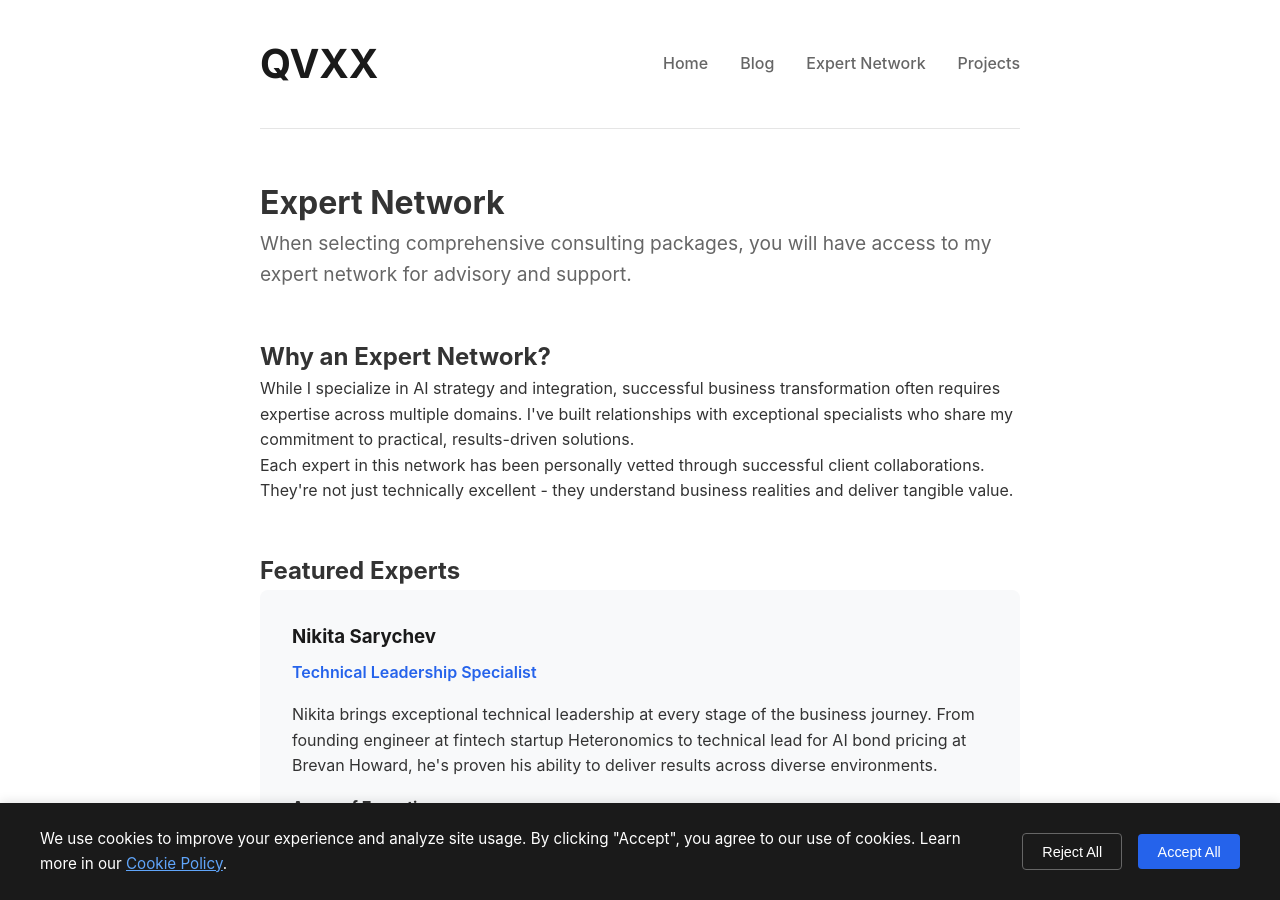
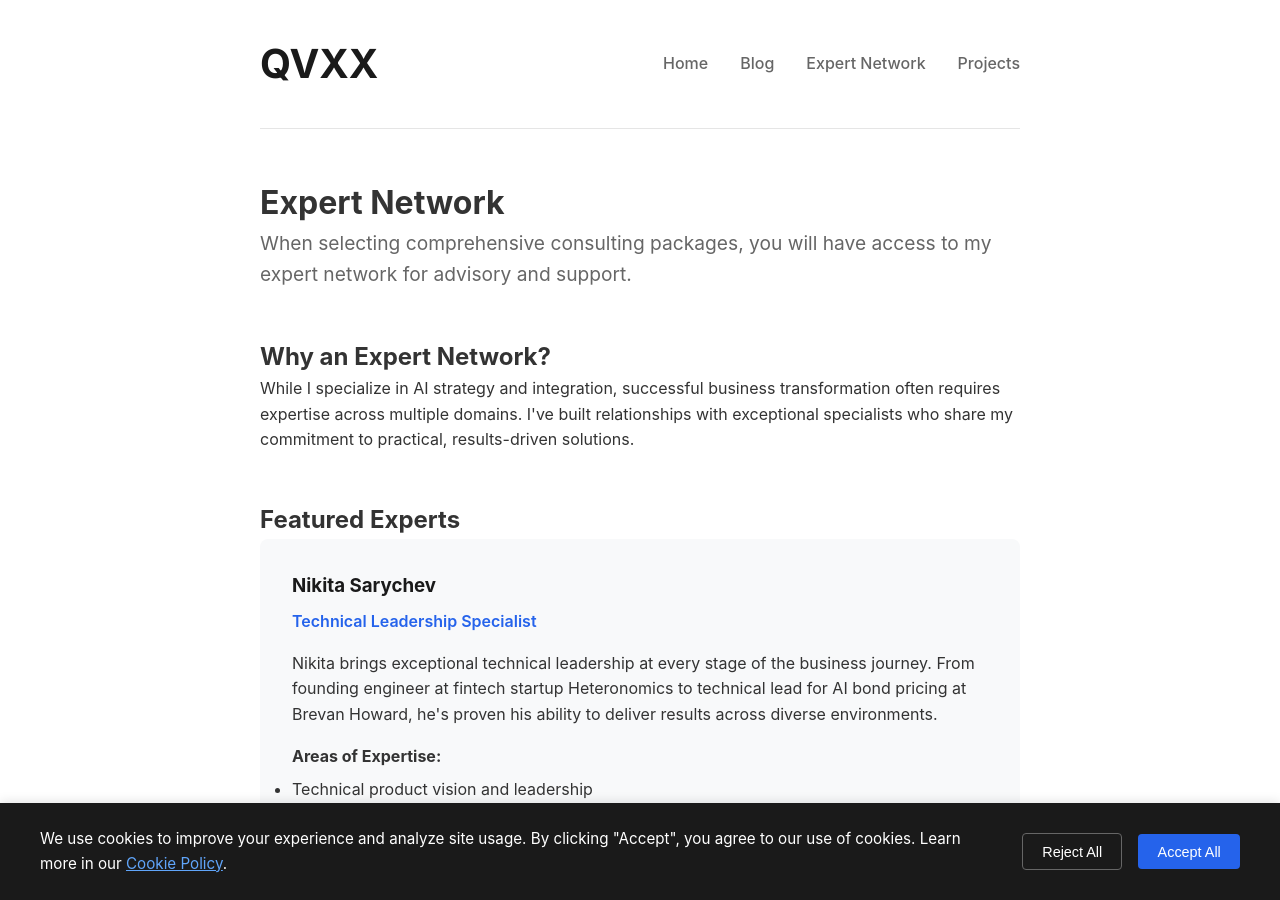
Before and after one commit to QVXXLabs/qvxx-website, a Jekyll site: the page built from experts.html, in a window 1280 px wide and 900 px high. Built offline with Jekyll 4.4.1, drawn with Linux system fonts in a browser that asks for light colours.

Commit message:
Remove vetting statement from expert network page
- Deleted paragraph about personal vetting and business understanding
- Simplified the Why an Expert Network section

```diff
--- a/experts.html
+++ b/experts.html
@@ -10,7 +10,6 @@ title: Expert Network
     <section style="margin-bottom: 3rem;">
         <h2>Why an Expert Network?</h2>
         <p>While I specialize in AI strategy and integration, successful business transformation often requires expertise across multiple domains. I've built relationships with exceptional specialists who share my commitment to practical, results-driven solutions.</p>
-        <p>Each expert in this network has been personally vetted through successful client collaborations. They're not just technically excellent - they understand business realities and deliver tangible value.</p>
     </section>
 
     <section>
```
